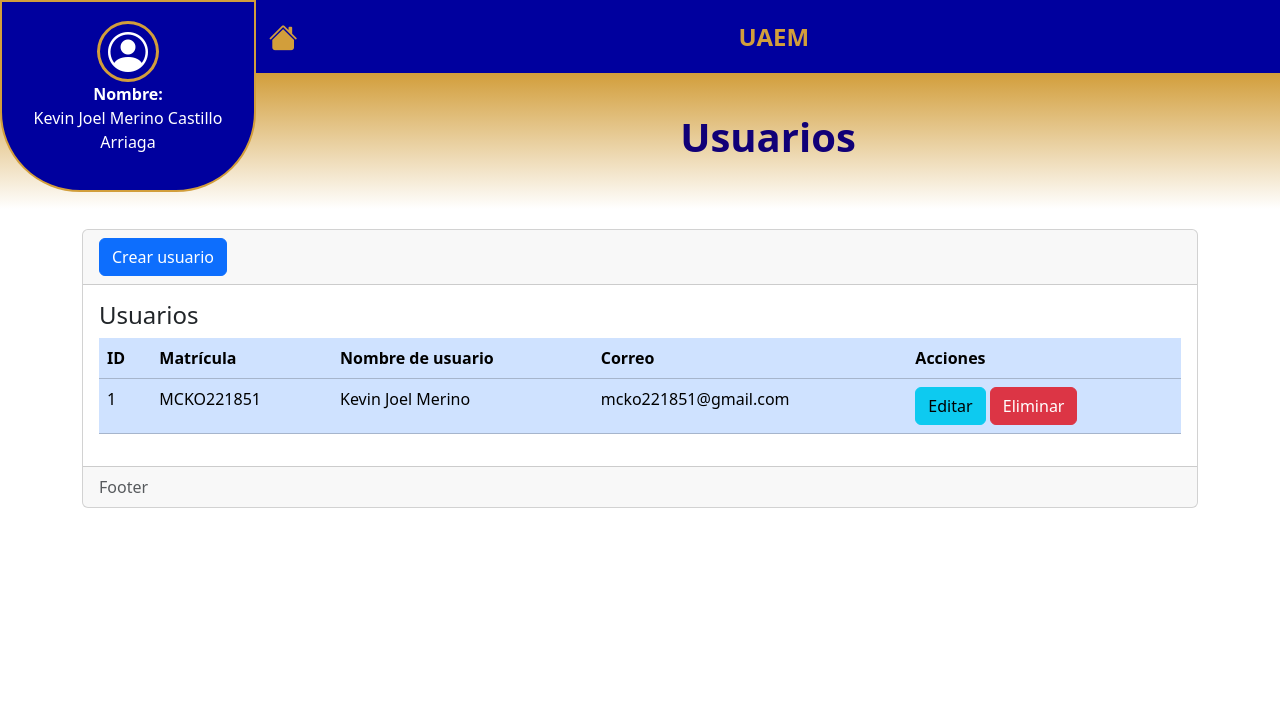
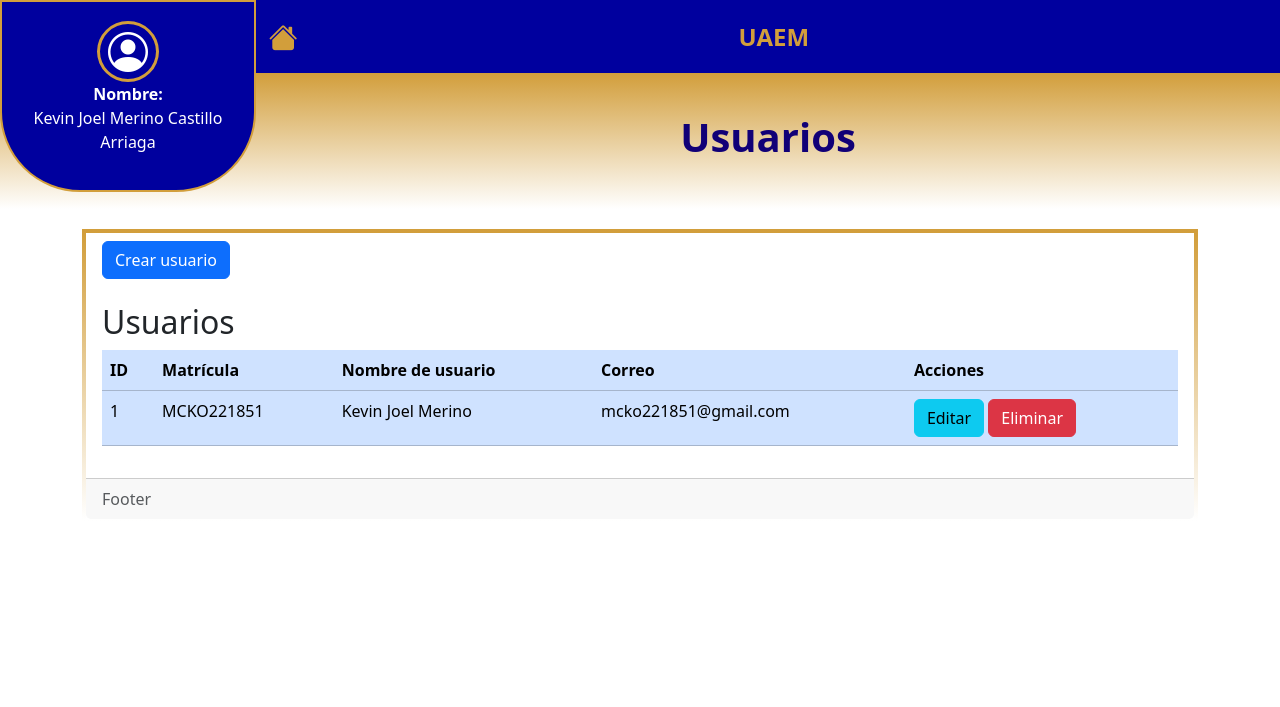
Before and after one commit to KevinMerinoZ/deteccionDolor, a Django app: page /index/ in a window 1280 px wide. Shown: the top 707 px of the page. After the commit the page ends 505 px from the top, so only its background shows below. Run offline with Django 5.2, Linux system fonts and the light colour scheme.

Commit message:
Cambios en el diseño del index de usuarios

```diff
--- a/detectorDolor/static/css/estilos.css
+++ b/detectorDolor/static/css/estilos.css
@@ -1,7 +1,7 @@
-/* Barra lateral */
-body{
+/********** Barra superior **********/
+/* body{
     height: 20000px;
-}
+} */
 .barraSuperior{
     display: flex;
     flex-direction: column;
@@ -26,7 +26,7 @@
 }
 
 nav .logo-text {
-font-weight: bold;
+    font-weight: bold;
 }
 
 header{
@@ -53,10 +53,6 @@
     padding: 0px 8px;
 }
 
-.nav-primeraBarra {
-
-}
-
 /* Degradado dorado debajo de la navbar */
 .topbar-gradient {
 background: linear-gradient(to bottom, #d29e3b, #ffffff);
@@ -69,3 +65,16 @@
     font-weight: bold;
     color: #110077;
 }
+
+/********** Seccion **********/
+.seccion{
+    background-color: #ffffff;
+    border: 4px solid;
+    border-image: linear-gradient(to bottom, #d29e3b, #ffffff) 1;
+    border-radius: 10px;
+}
+
+.background-seccion{
+    background-color: #ffffff;
+    border: 0;
+}
--- a/detectorDolor/templates/base.html
+++ b/detectorDolor/templates/base.html
@@ -57,13 +57,13 @@
             </header>
         </div>
 
-        <div class="container">
+        <main class="container">
             <div class="row">
                 <div class="col">
                     {% block contenido %} {% endblock %}
                 </div>
             </div>
-        </div>
+        </main>
 
         <!-- Bootstrap JavaScript Libraries -->
         <script
--- a/detectorDolor/usuario/templates/usuarios/index.html
+++ b/detectorDolor/usuario/templates/usuarios/index.html
@@ -4,12 +4,12 @@
 {% block encabezado %} Usuarios {% endblock %}
 
 {% block contenido %}
-    <div class="card">
-        <div class="card-header">
+    <section class="card seccion">
+        <div class="card-header background-seccion">
             <a name="" id="" class="btn btn-primary" href="{% url 'crear' %}" role="button">Crear usuario</a>
         </div>
         <div class="card-body">
-            <h4 class="card-title">Usuarios</h4>
+            <h2 class="card-title">Usuarios</h2>
             <div class="table-responsive">
                 <table class="table table-primary">
                     <thead>
@@ -41,6 +41,6 @@
 
         </div>
         <div class="card-footer text-muted">Footer</div>
-    </div>
+    </section>
 
 {% endblock %}
```
